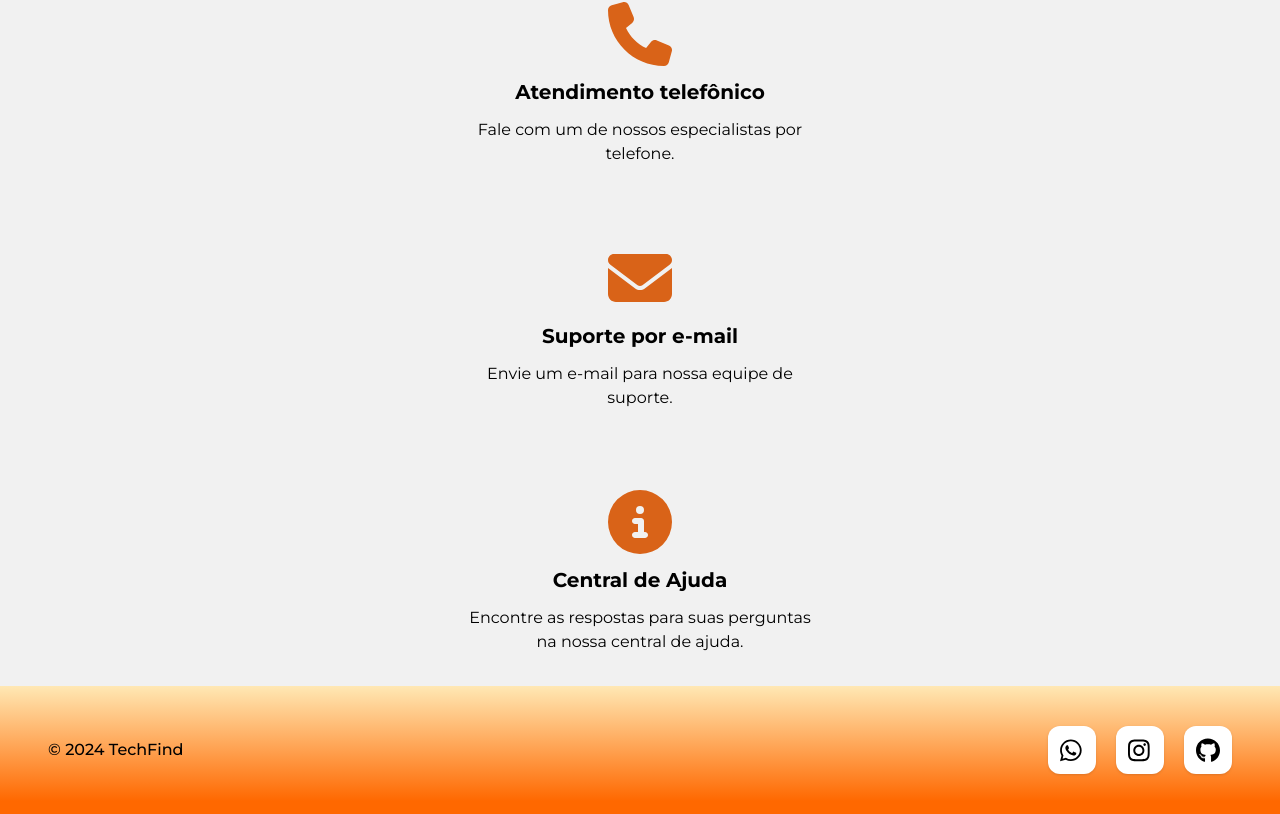
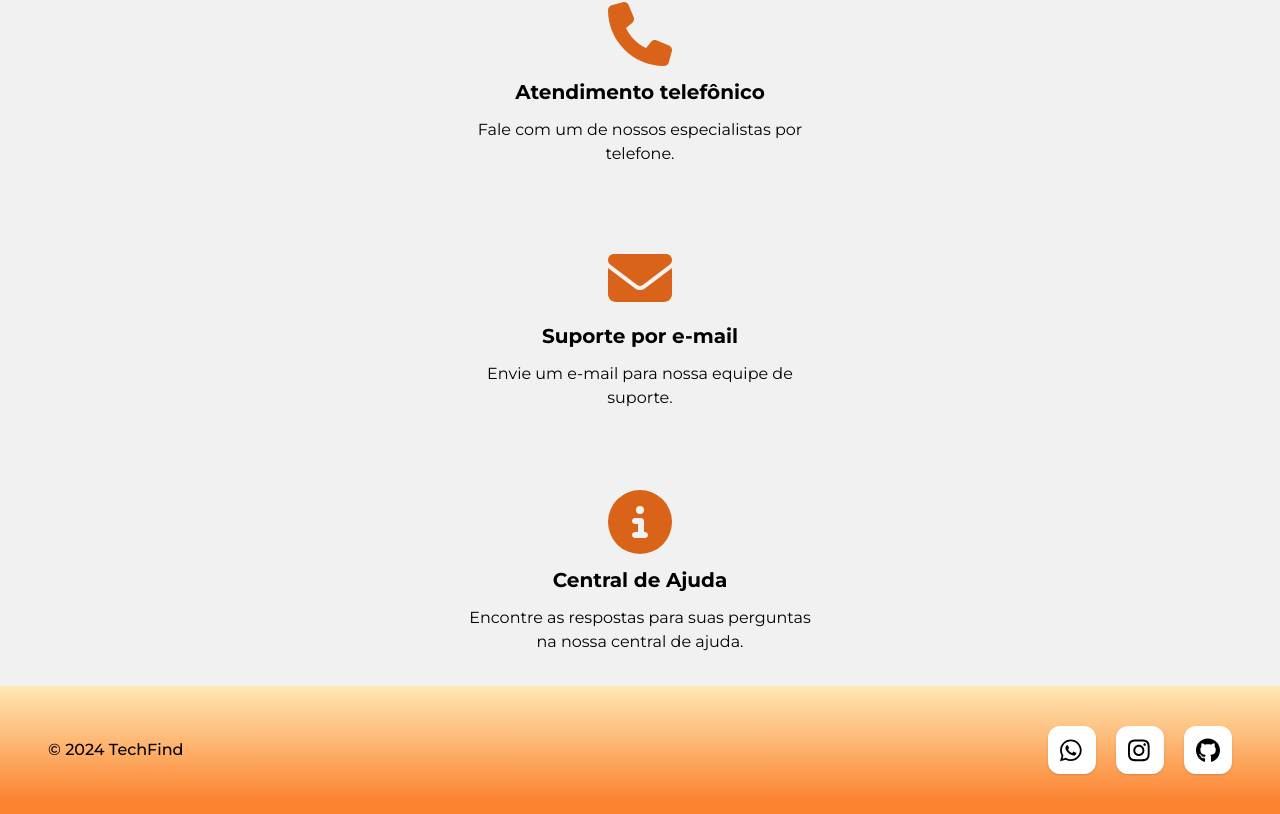
Before and after one commit to Erudhir101/Techfind, a SvelteKit app: page / in a window 1280 px wide. Shown: the part 4382-5196 px from the top of the page. Built offline with nearby package versions, Linux system fonts and the light colour scheme.

Commit message:
change the color of footer

```diff
--- a/src/routes/components/Footer.svelte
+++ b/src/routes/components/Footer.svelte
@@ -40,6 +40,10 @@
 
 <style>
 	footer {
-		background: linear-gradient(0deg, rgba(255, 104, 0, 1) 10%, rgba(255, 232, 180, 1) 100%);
+		background: linear-gradient(
+			0deg,
+			rgba(255, 104, 0, 0.8045454545454546) 10%,
+			rgba(255, 232, 180, 1) 100%
+		);
 	}
 </style>
```
